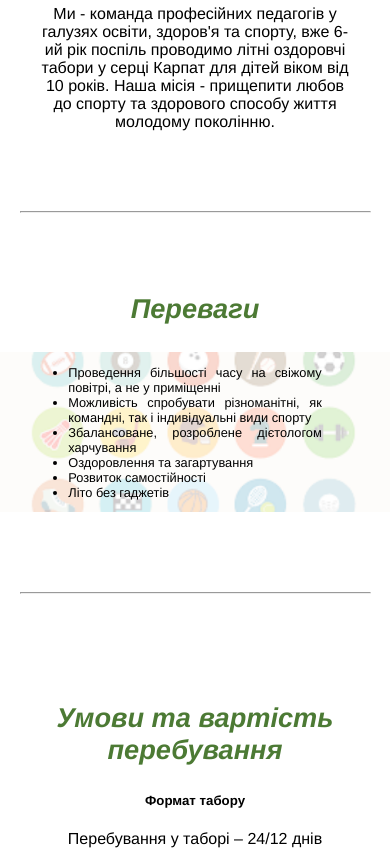
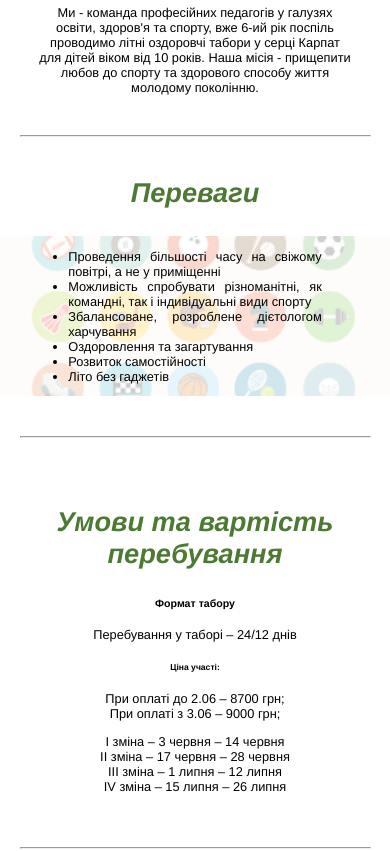
Before and after one commit to victoriatytar/MyProject, a plain HTML site: page index.html in a window 390 px wide. Shown: the part 700-1551 px from the top of the page. Drawn offline with Linux system fonts and the light colour scheme.

Commit message:
change css

```diff
--- a/css/index.css
+++ b/css/index.css
@@ -401,7 +401,6 @@ footer .footerImgs img {
         width: 90%;
     }
     main .campFormat {
-        font-size: 1rem;
         text-align: center;
     }
     main .headerAbout h3, .headerAdvantages h3, .headerConditions h3, .headerMenu h3, .headerTimetable h3 {
@@ -457,8 +456,18 @@ footer .footerImgs img {
 }
 
 @media (max-width: 768px) {
-    main .headerAbout p, .listAdvantages ul, .campFormat, .aboutMenu ul, .bodyTimetable ul {
-        font-size: 0.8rem;
+    main .sectionAbout p, .listAdvantages ul, .campFormat, .aboutMenu ul, .bodyTimetable ul {
+        font-size: 1.2rem;
     }
 
 }
+@media (max-width: 578px) {
+    main .sectionAbout p, .listAdvantages ul, .campFormat, .aboutMenu ul, .bodyTimetable ul {
+        font-size: 0.8rem;
+    }
+    main .horizontalLine {
+        margin-top: 40px;
+        margin-bottom: 40px;
+    }
+
+}
```
